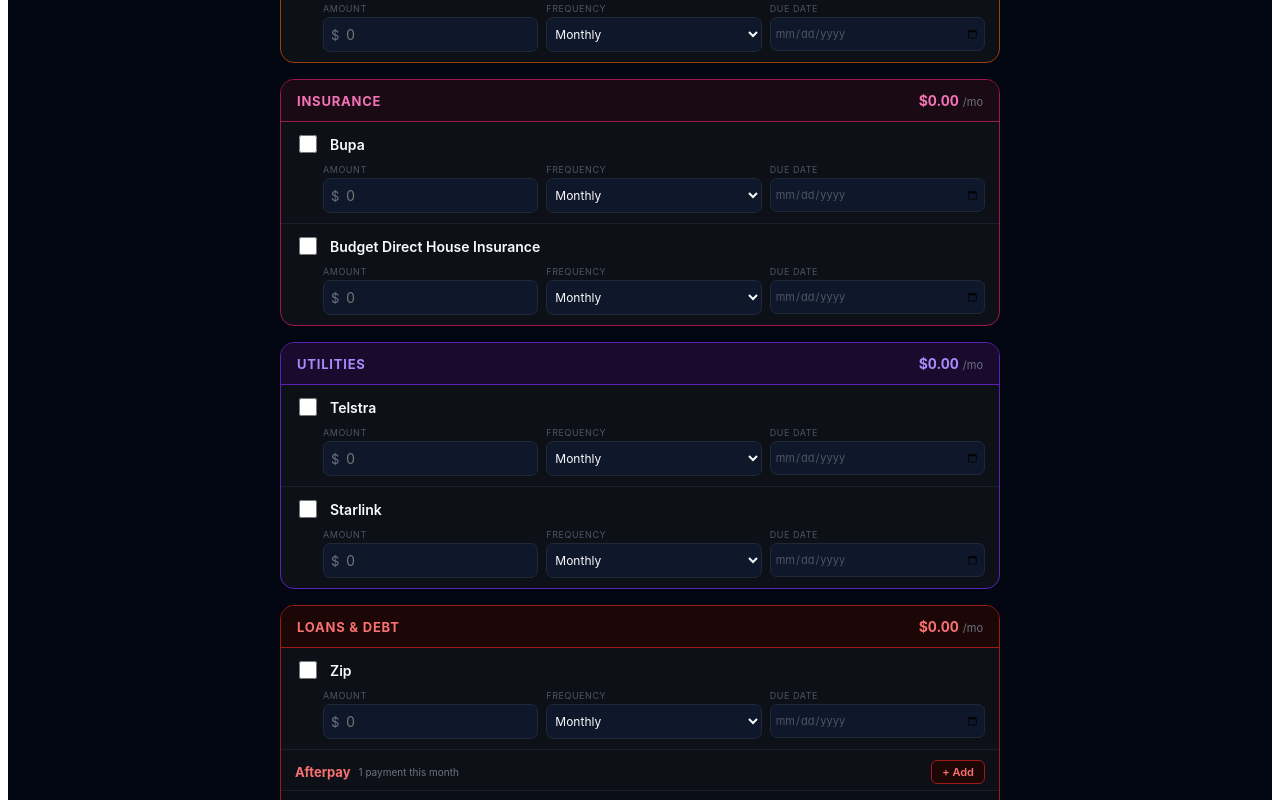
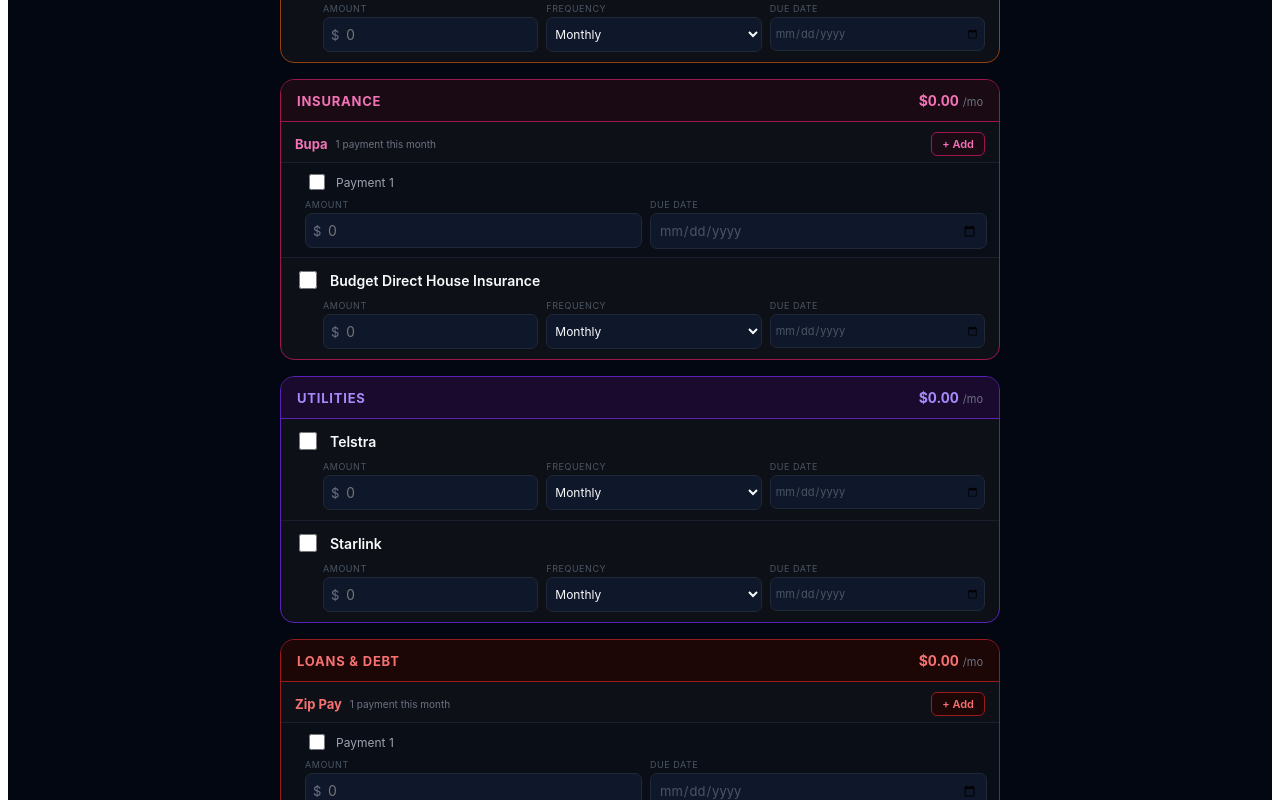
Before and after one commit to jdh29/Monthly-Budget, a React (Vite) app: page / in a window 1280 px wide. Shown: the part 880-1680 px from the top of the page. Built offline with nearby package versions, Linux system fonts and the light colour scheme.

Commit message:
Update App.jsx

```diff
--- a/src/App.jsx
+++ b/src/App.jsx
@@ -18,11 +18,12 @@ const DEFAULT_ITEMS = [
   { id: "rent",          label: "Rent",                         category: "Housing",       defaultFreq: "Weekly",       multiDate: true },
   { id: "allianz",       label: "Allianz Car Insurance",        category: "Vehicle",       defaultFreq: "Monthly" },
   { id: "angle_auto",    label: "Angle Auto Car Loan",          category: "Vehicle",       defaultFreq: "Monthly" },
-  { id: "bupa",          label: "Bupa",                         category: "Insurance",     defaultFreq: "Monthly" },
+  { id: "bupa",          label: "Bupa",                         category: "Insurance",     defaultFreq: "Monthly",      multiDate: true },
   { id: "budget_direct", label: "Budget Direct House Insurance",category: "Insurance",     defaultFreq: "Monthly" },
   { id: "telstra",       label: "Telstra",                      category: "Utilities",     defaultFreq: "Monthly" },
   { id: "starlink",      label: "Starlink",                     category: "Utilities",     defaultFreq: "Monthly" },
-  { id: "zip",           label: "Zip",                          category: "Loans & Debt",  defaultFreq: "Monthly" },
+  { id: "zip_pay",       label: "Zip Pay",                      category: "Loans & Debt",  defaultFreq: "Monthly",      multiDate: true },
+  { id: "zip_money",     label: "Zip Money",                    category: "Loans & Debt",  defaultFreq: "Monthly" },
   { id: "afterpay",      label: "Afterpay",                     category: "Loans & Debt",  defaultFreq: "Fortnightly", multiDate: true },
   { id: "latitude",      label: "Latitude",                     category: "Loans & Debt",  defaultFreq: "Monthly" },
   { id: "personal_loan", label: "Personal Loan",                category: "Loans & Debt",  defaultFreq: "Fortnightly", multiDate: true },
```
